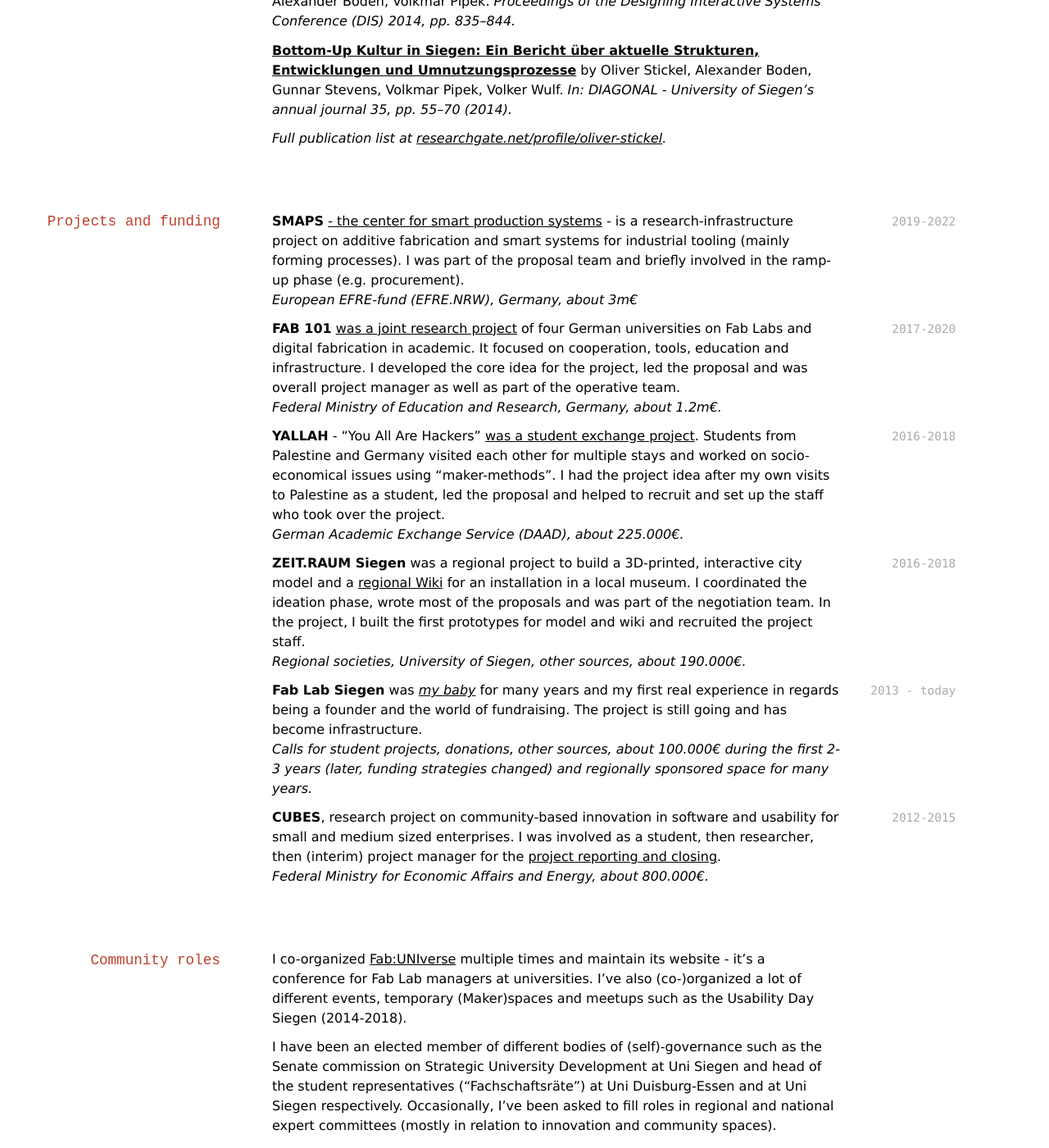
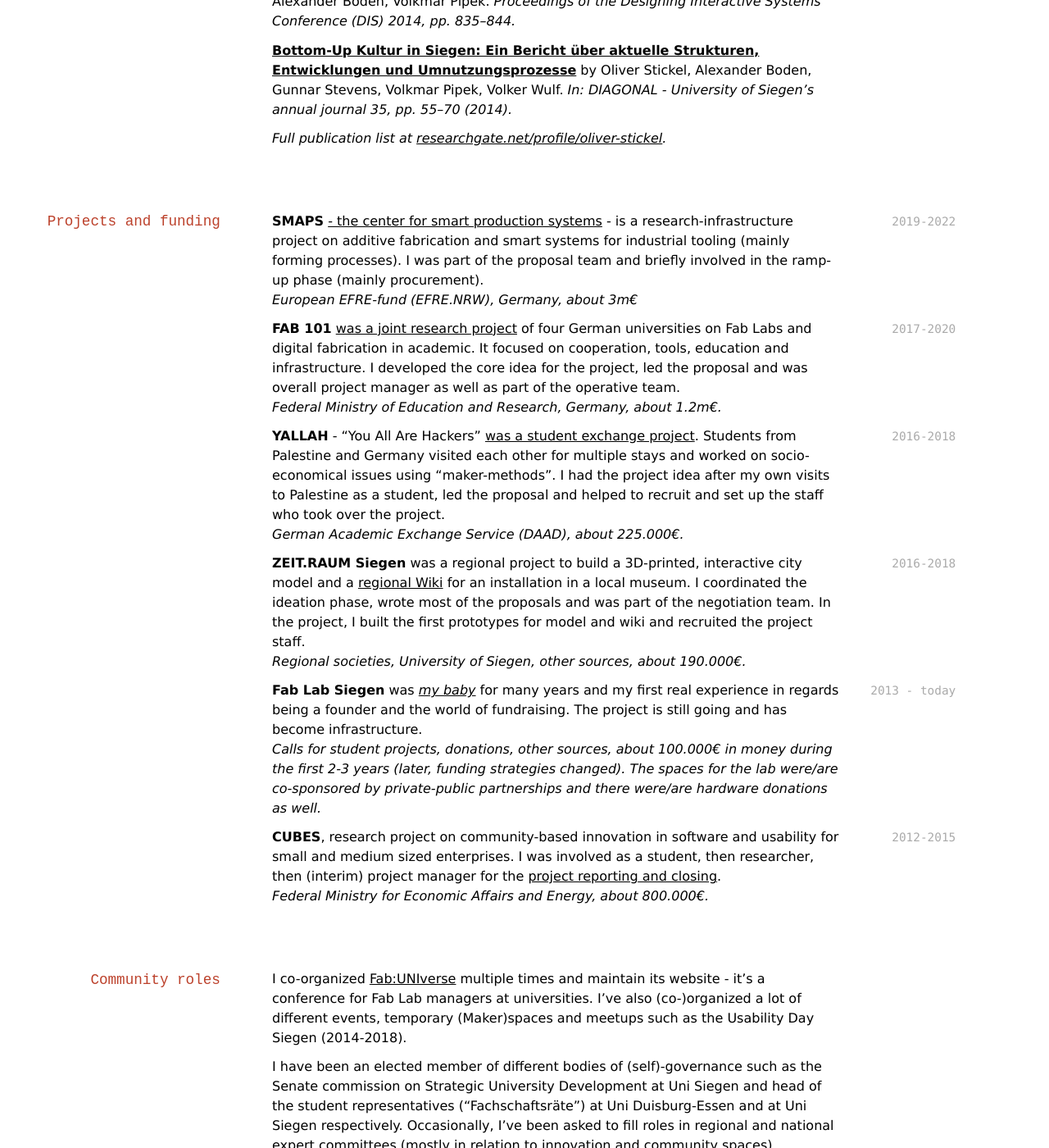
Before and after one commit to oliverstickel/oliverstickel.github.io, a Jekyll site: the page built from index.md, in a window 1280 px wide and 1400 px high, scrolled down 2049 px. Shown: the whole window at 82% size. Built offline with Jekyll 4.4.1, drawn with Linux system fonts in a browser that asks for light colours; nearby versions of some CDN libraries; a style sheet for code colours, icons or effects is not loaded; some of the changed text lies outside the part shown.

Commit message:
Update index.md

```diff
--- a/index.md
+++ b/index.md
@@ -70,7 +70,7 @@ Fab Lab Manager & Founder
 ## Projects and funding
 
 `2019-2022`
-**SMAPS** [- the center for smart production systems](https://www.smaps.org/) - is a research-infrastructure project on additive fabrication and smart systems for industrial tooling (mainly forming processes). I was part of the proposal team and briefly involved in the ramp-up phase (e.g. procurement).
+**SMAPS** [- the center for smart production systems](https://www.smaps.org/) - is a research-infrastructure project on additive fabrication and smart systems for industrial tooling (mainly forming processes). I was part of the proposal team and briefly involved in the ramp-up phase (mainly procurement).
 *European EFRE-fund (EFRE.NRW), Germany, about 3m€*
 
 `2017-2020`
@@ -87,7 +87,7 @@ Fab Lab Manager & Founder
 
 `2013 - today`
 **Fab Lab Siegen** was *[my baby](https://fablab-siegen.de)* for many years and my first real experience in regards being a founder and the world of fundraising. The project is still going and has become infrastructure.
-*Calls for student projects, donations, other sources, about 100.000€ during the first 2-3 years (later, funding strategies changed) and regionally sponsored space for many years.*
+*Calls for student projects, donations, other sources, about 100.000€ in money during the first 2-3 years (later, funding strategies changed). The spaces for the lab were/are co-sponsored by private-public partnerships and there were/are hardware donations as well.*
 
 `2012-2015`
 **CUBES**, research project on community-based innovation in software and usability for small and medium sized enterprises. I was involved as a student, then researcher, then (interim) project manager for the [project reporting and closing](https://www.tib.eu/de/suchen?tx_tibsearch_search%5Baction%5D=download&tx_tibsearch_search%5Bcontroller%5D=Download&tx_tibsearch_search%5Bdocid%5D=TIBKAT%3A872262936&cHash=7d56fa41baf92a721f58064874672f4a#download-mark).
```
Also changed, not shown: other parts of index.md (+1 -1 lines).
